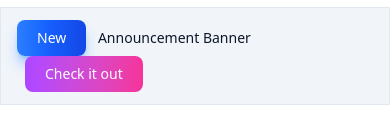
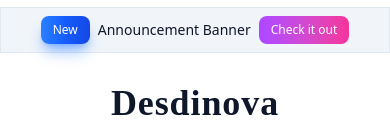
Before and after one commit to montopolis/desdinova, an Astro site: page / in a window 390 px wide. Shown: the part 127-267 px from the top of the page. Built offline with nearby package versions, Linux system fonts and the light colour scheme; Astro itself is replaced by a stand-in of ours.

Commit message:
fix announcement on mobile

```diff
--- a/src/components/Announcement.astro
+++ b/src/components/Announcement.astro
@@ -4,21 +4,18 @@
 
 <div
 	id="banner"
-	class="flex w-full justify-between border border-b border-gray-200 bg-gray-100 px-4 py-2 dark:border-gray-700 dark:bg-gray-700"
+	class="flex w-full justify-center border border-b border-gray-200 bg-gray-100 px-4 py-2 dark:border-gray-700 dark:bg-gray-700"
 >
-	<div class="mx-auto my-1 flex items-center justify-center">
-		<p class="text-sm font-medium text-gray-900 md:my-0 dark:text-white">
+	<div class="flex flex-wrap items-center justify-center gap-2 text-center">
 		<span
-				class="mr-2 inline-flex rounded-lg bg-gradient-to-r from-blue-500 via-blue-600 to-blue-700 px-5 py-2 text-center text-sm font-medium text-white shadow-lg shadow-blue-500/50 hover:bg-gradient-to-br focus:outline-none focus:ring-4 focus:ring-blue-300 md:inline-flex dark:shadow-lg dark:shadow-blue-800/80 dark:focus:ring-blue-800"
+			class="inline-flex rounded-lg bg-gradient-to-r from-blue-500 via-blue-600 to-blue-700 px-3 py-1.5 text-center text-xs font-medium text-white shadow-lg shadow-blue-500/50 hover:bg-gradient-to-br focus:outline-none focus:ring-4 focus:ring-blue-300 md:px-5 md:py-2 md:text-sm dark:shadow-lg dark:shadow-blue-800/80 dark:focus:ring-blue-800"
 			>New</span
 		>
-
-			Announcement Banner
+		<span class="text-sm font-medium text-gray-900 dark:text-white">Announcement Banner</span>
 		<a
 			href="/examples/features"
-				class="ml-2 inline-flex rounded-lg bg-gradient-to-r from-purple-500 to-pink-500 px-5 py-2 text-center text-sm font-medium text-white hover:bg-gradient-to-l focus:outline-none focus:ring-4 focus:ring-purple-200 dark:focus:ring-purple-800"
+			class="inline-flex rounded-lg bg-gradient-to-r from-purple-500 to-pink-500 px-3 py-1.5 text-center text-xs font-medium text-white hover:bg-gradient-to-l focus:outline-none focus:ring-4 focus:ring-purple-200 md:px-5 md:py-2 md:text-sm dark:focus:ring-purple-800"
 			>Check it out
 		</a>
-		</p>
 	</div>
 </div>
```
Lines whose indentation alone changed are shown as unchanged.
